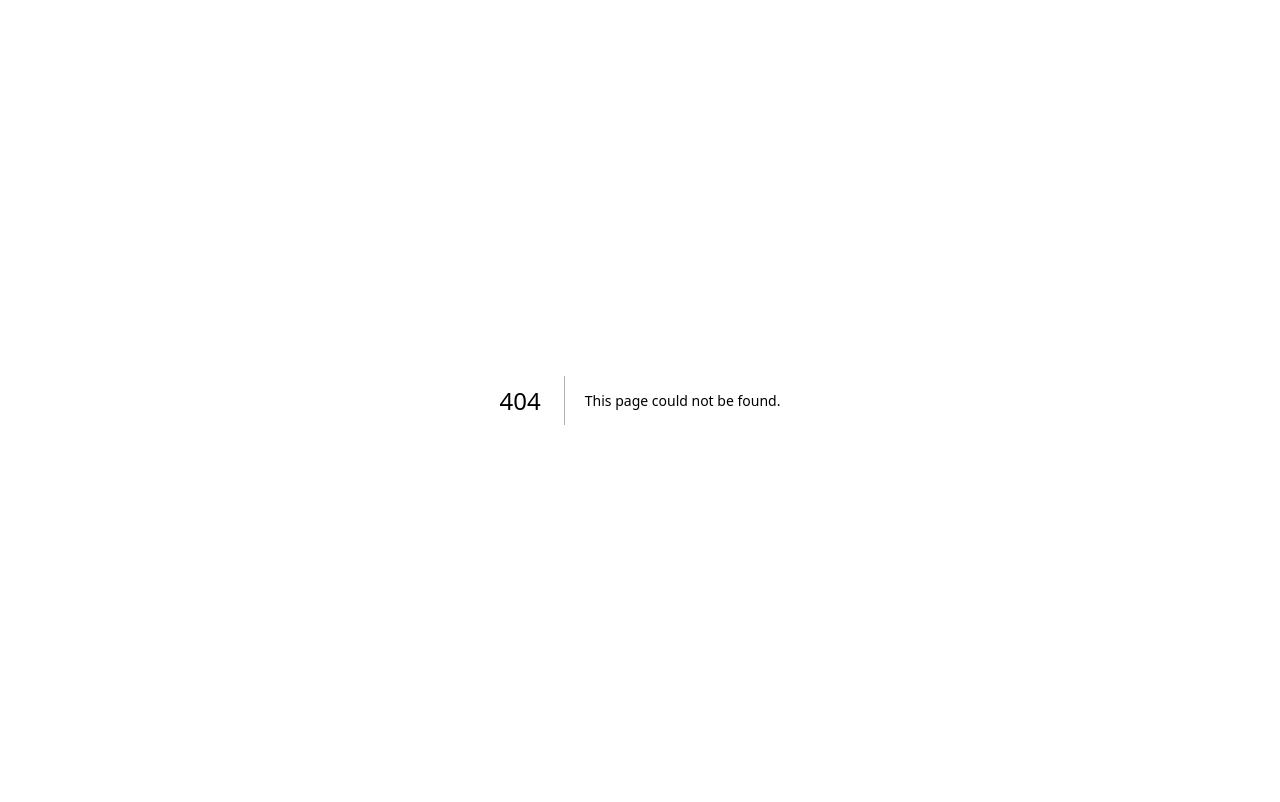
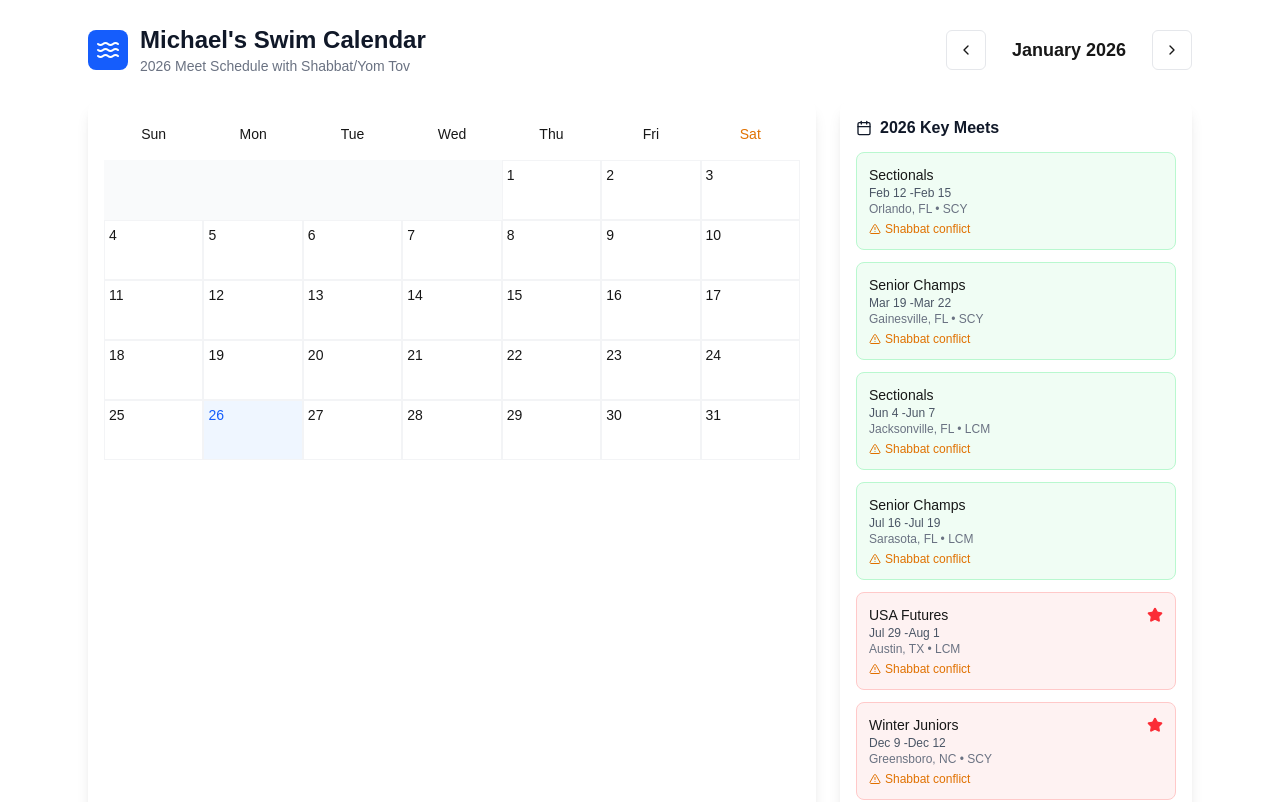
Before and after one commit to breverdbidder/michael-d1-pathway, a Next.js app: page /calendar in a window 1280 px wide. Before the commit this address had no page. Shown: the top 802 px of the page. Built offline with nearby package versions, Linux system fonts and the light colour scheme; no server answers.

Commit message:
Add calendar page route

```diff
--- /dev/null
+++ b/src/app/calendar/page.tsx
@@ -0,0 +1,10 @@
+import SwimMeetCalendar from '@/components/SwimMeetCalendar';
+
+export const metadata = {
+  title: "Michael's Swim Calendar | D1 Pathway",
+  description: "2026 swim meet schedule with Shabbat/Yom Tov conflict detection",
+};
+
+export default function CalendarPage() {
+  return <SwimMeetCalendar />;
+}
```
